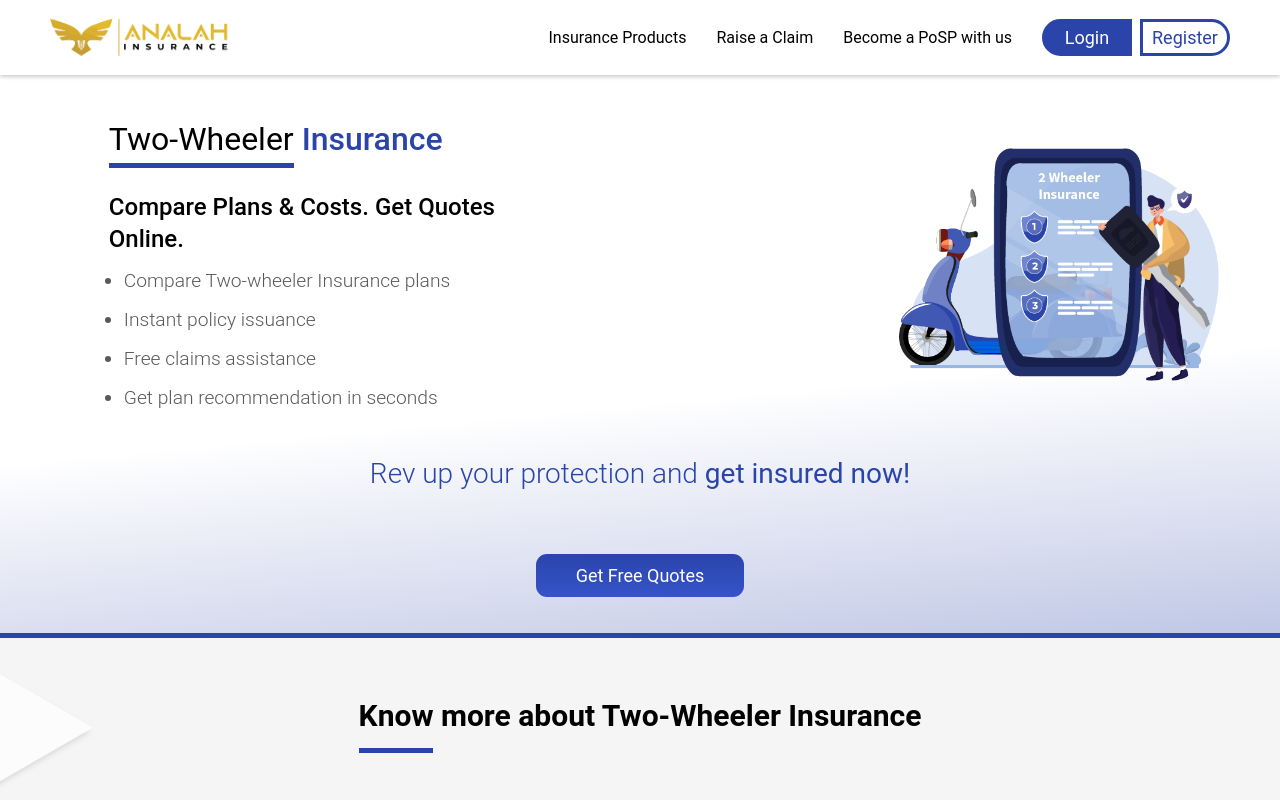
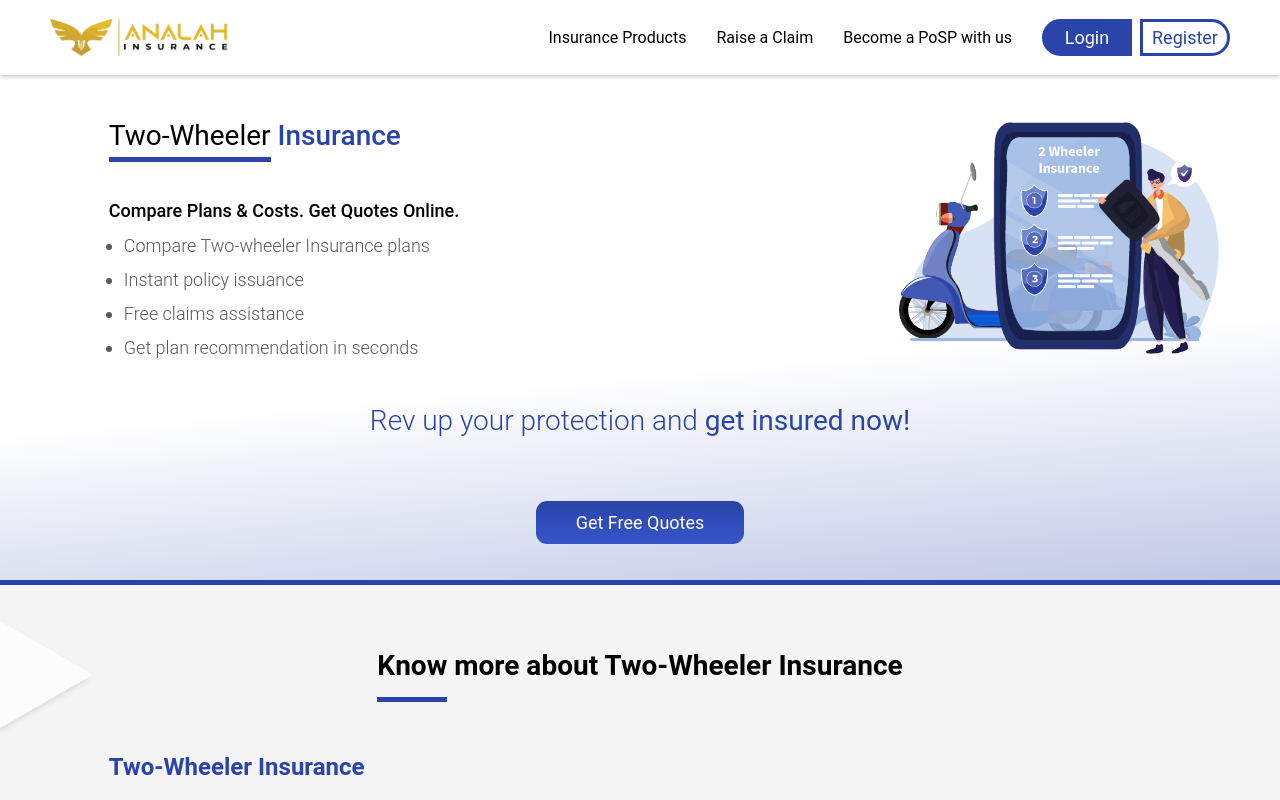
Before and after one commit to VivekAnalah/Analah_React, a React (Create React App) app: page /2-Wheeler in a window 1280 px wide. Shown: the top 800 px of the page. Built offline with nearby package versions, Linux system fonts and the light colour scheme.

Commit message:
changed the font sizes in posp and claim page

```diff
--- a/src/App.css
+++ b/src/App.css
@@ -1681,3 +1681,47 @@ mark {
   background-color: "white";
   border: "1px solid red";
 } */
+
+@media only screen and (max-width : 1294px) and (min-width : 1280px) {
+  .button_overlap{
+    margin-top: 27px;
+  }
+}
+
+@media only screen and (max-width : 1155px) and (min-width : 1024px) {
+  .button_overlap{
+    margin-top: 27px;
+  }
+}
+@media only screen and (max-width : 772px) and (min-width : 768px) {
+ .quotes{
+    width: 110%;
+
+  }
+}
+@media only screen and (max-width : 693px) and (min-width : 643px) {
+
+  .quotes{
+    width: 110%;
+
+  }
+}
+@media only screen and (max-width : 643px) and (min-width : 640px) {
+
+  .quotes{
+    width: 110%;
+
+  }
+}
+@media only screen and (max-width : 640px) and (min-width : 411px) {
+  .button_overlap{
+  margin-top: 5px;
+  }
+
+}
+@media only screen and (max-width : 342px) and (min-width : 0px) {
+  .button_overlap{
+  margin-top: 13px;
+  }
+
+}
--- a/src/Components/PolicyDetails.js
+++ b/src/Components/PolicyDetails.js
@@ -46,7 +46,8 @@ function PolicyDetails({
   add_ons_array,
   extra_data,
   gridTopRight,
-  gridTopLeft
+  gridTopLeft,
+  button_overlap
 }) {
   const matches = useMediaQuery("(max-width:500px)");
 
@@ -88,8 +89,8 @@ function PolicyDetails({
         <div className="flex flex-col sm:flex-row lg:gap-[12.2%] xl:gap-[15.2%] md:gap-[8%] gap-[5%] termLife relative items-center mt-[40px] pb-[20px]">
           <div className="lg:w-[45%] sm:w-[50%] w-[90%] order-2 sm:order-1 flex flex-col  pl-[8.5%] sm:pr-[0%] pr-[8.5%]">
             <div className=" ">
-              <div className="flex items-center sm:mt-[0px] mt-[10px]">
-                <h2 className="text-[#000000] font-normal  text-[24px]  md:text-[30px] sm:text-[27px] xl:text-[32px] pb-[2%]">
+              <div className="flex items-center sm:mt-[0px] mt-[20px]">
+                <h2 className="text-[#000000] font-normal sm:text-[22px] text-[24px] 2xl:text-[32px] lg:text-[28px] md:text-[26px]  pb-[2%]">
                   <span className="title-border-bottom">{myArr[0]}</span>{" "}
                   {myArr[1] === "Insurance" || myArr[1] === "Plans" ? (
                     <span className="text-[#2A44A9] font-medium">
@@ -101,14 +102,14 @@ function PolicyDetails({
                   <span className="text-[#2A44A9] font-medium">{myArr[2]}</span>
                 </h2>
               </div>
-              <h3 className=" text-base lg:text-2xl sm:font-[500] text-[18px] pt-[4%] text-[#000] pb-[2%]">
+              <h3 className=" text-base text-[16px] 2xl:text-[20px] lg:text-[18px] md:text-[16px]  sm:text-[14] sm:font-[500] lg:pt-[2rem] pt-[1rem] text-[#000] pb-[2%]">
                 {subhead}
               </h3>
-              <ul className="font-light text-xl xl:text-2xl text-[#595959] list-outside ... list-disc ml-[15px]  ">
-                <li className="pb-[7px] text-[1.2rem]">{list1}</li>
-                <li className="pb-[7px] text-[1.2rem]">{list2}</li>
-                <li className=" pb-[7px] text-[1.2rem]">{list3}</li>
-                <li className="text-[1.2rem]">{list4}</li>
+              <ul className="font-light text-[16px] 2xl:text-[20px] lg:text-[18px] md:text-[16px]  sm:text-[14] text-[#595959] list-outside ... list-disc ml-[15px]  ">
+                <li className="pb-[7px] ">{list1}</li>
+                <li className="pb-[7px] ">{list2}</li>
+                <li className=" pb-[7px] ">{list3}</li>
+                <li className="">{list4}</li>
               </ul>
             </div>
           </div>
@@ -119,7 +120,11 @@ function PolicyDetails({
                 alt={head}
                 className=" lg:w-[400px] md:w-[350px] sm:w-[350px] w-[80%] xl:ml-[-50%] lg:ml-[-5%] "
               />
-            ) : (
+            ) : img === "Group_ins" ? <> <img
+            src={require(`../Assets/Images/${img}.png`)}
+            alt={head}
+            className=" lg:w-[300px] sm:w-[250px] w-[60%] "
+          />  </> : (
               <img
                 src={require(`../Assets/Images/${img}.png`)}
                 alt={head}
@@ -130,7 +135,7 @@ function PolicyDetails({
         </div>
       </div>
       <div className="flex justify-center items-center relative xl:top-[-80px] lg:top-[-80px] md:top-[-80px] sm:top-[-60px] top-[-60px] ">
-        <div className="text-center items-center   h-[20px] absolute top-[0%] ">
+        {button_overlap ? <><div className="button_overlap text-center items-center h-[20px] absolute top-[0%] sm:mt-[0] mt-[15px]">
           <a href={quotes_link} target="blank">
             <button
               className="justify-center items-center py-2 text-[#FFFFFF] px-10 sm:text-[18px] text-[15px]"
@@ -141,14 +146,27 @@ function PolicyDetails({
               {quotes}
             </button>
           </a>
-        </div>
+        </div></>: <><div className="text-center items-center h-[20px] absolute top-[0%] ">
+          <a href={quotes_link} target="blank">
+            <button
+              className="justify-center items-center py-2 text-[#FFFFFF] px-10 sm:text-[18px] text-[15px]"
+              style={divStyles}
+                    onMouseEnter={handleMouseEnter}
+                    onMouseLeave={handleMouseLeave}
+            >
+              {quotes}
+            </button>
+          </a>
+        </div></>}
+
+
       </div>
       <div className="relative top-[0px]">
         <div
-          className="items-center  w-[100%]   absolute lg:top-[-180px] md:top-[-150px] sm:top-[-120px] top-[-120px] lg:pl-[25%] lg:pr-[25%] md:pl-[20%] md:pr-[20%] sm:pl-[20%] sm:pr-[20%] pl-[5%] pr-[5%] "
+          className="items-center  w-[100%] absolute lg:top-[-180px] md:top-[-150px] sm:top-[-120px] top-[-120px] lg:pl-[25%] lg:pr-[25%] md:pl-[20%] md:pr-[20%] sm:pl-[20%] sm:pr-[20%] pl-[5%] pr-[5%] "
           style={{ textAlign: "center" }}
         >
-          <h2 className="text-[#000000] text-center text-[16px]  md:text-[20px] sm:text-[18px] lg:text-[25px] xl:text-[28px] items-center">
+          <h2 className="quotes  text-[#000000] text-center text-[16px]  md:text-[20px] sm:text-[18px] lg:text-[25px] xl:text-[28px] items-center">
             <span className="text-[#2A44A9] font-light">{Ins_Text_1}</span>{" "}
             <span className="text-[#2A44A9] font-normal">{Ins_Text_2}</span>{" "}
             <span className="text-[#2A44A9] font-light">{Ins_Text_3}</span>
@@ -162,32 +180,23 @@ function PolicyDetails({
               "linear-gradient(-5.38deg, rgb(42, 68, 168) -107.1%, rgba(255, 255, 255, 0.06) 45.41%)",
           }}
         >
-          {/* <h2>Know more about {head}</h2> */}
+
         </div>
       </div>
 
       <div className="my-0 bg-[#F5F5F5]">
-        {/* <div
-          style={{ display: matches ? "none" : "" }}
-          className="bg-[#F5F5F5]"
-        >
-          <img
-            alt="left triangle"
-            src={require("../Assets/Images/leftTriangle.png")}
-            className="object-contain aspect-auto  w-[100px] h-auto"
-          />
-        </div>  */}
+
 
         <div className="relative ">
           <img
             alt="left triangle"
             style={{ display: matches ? "none" : "" }}
             src={require("../Assets/Images/rightTriangle.png")}
-            className="object-contain aspect-auto sm:w-[100px] w-[70px] absolute sm:top-[1%] top-[2.5%]  h-auto rotate-180"
+            className="object-contain aspect-auto sm:w-[100px] w-[0px] absolute sm:top-[1%] top-[2.5%]  h-auto rotate-180"
           />
           <div className="bg-[#F5F5F5] pt-10 ml-[8.5%] mr-[8.5%] mx-auto pb-10 lg:pb-20">
             <div>
-              <h2 className="font-semibold text-xl my-3 lg:my-5 lg:m-0 pb-8 lg:pb-11 lg:text-3xl text-center">
+              <h2 className="font-semibold my-3 lg:my-5 lg:m-0 pb-8 lg:pb-11 text-center sm:text-[22px] text-[24px] 2xl:text-[32px] lg:text-[28px] md:text-[26px]">
                 <span className=" sm:border-b-[5px] sm:pb-[15px] sm:border-[#2a44a9]">
                   Know
                 </span>{" "}
@@ -575,7 +584,7 @@ function PolicyDetails({
             alt="left triangle"
             style={{ display: matches ? "none" : "" }}
             src={require("../Assets/Images/rightTriangle.png")}
-            className="object-contain aspect-auto sm:w-[100px] w-[70px] absolute  bottom-[0%] right-[0%]  h-auto  sm:block hidden"
+            className="object-contain aspect-auto sm:w-[100px] w-[0px] absolute  bottom-[0%] right-[0%]  h-auto  sm:block hidden"
           />
         </div>
       </div>
--- a/src/Components/Raise.js
+++ b/src/Components/Raise.js
@@ -69,7 +69,7 @@ function Raise() {
           <div className="sm:w-1/2 order-1 sm:order-2 flex flex-col w-[70%]  sm:w-[50%]">
             <div className="">
               <div
-                className="rounded-tr-[349px] ml-auto w-auto h-full py-16 max-w-[100%] sm:max-w-[100%] xl:max-w-[100%] "
+                className="rounded-tr-[349px] ml-auto w-auto h-full py-16 max-w-[100%] sm:max-w-[100%] xl:max-w-[85%] "
                 style={{
                   background:
                     "linear-gradient(172.81deg, #2A44A9 -68.4%, rgba(255, 255, 255, 0.06) 87.56%)",
--- a/src/Screens/Insurances/GroupInsurance.js
+++ b/src/Screens/Insurances/GroupInsurance.js
@@ -93,6 +93,7 @@ desc: "Under Section 80D of the Income Tax Act, employers are eligible to avail
         benefits={benefits}
         keyTerms={keyTerms}
         quotes = {"Get Free Quotes"}
+        button_overlap = {true}
       />
     </div>
   );
--- a/src/Screens/Insurances/GuaranteedReturns.js
+++ b/src/Screens/Insurances/GuaranteedReturns.js
@@ -41,6 +41,17 @@ function GuaranteedReturns() {
         }}
       >
         <div className="flex flex-col sm:flex-row lg:gap-[12.2%] xl:gap-[15.2%] md:gap-[8%] gap-[5%] termLife relative items-center mt-[40px] pb-[20px]" >
+
+          <div className="hidden sm:order-2 sm:block flex flex-col items-center xl:ml-[5%] lg:ml-[5%]">
+
+
+            {/* ---------- Form -------------  */}
+            <img
+              src={require(`../../Assets/Images/Guaranteed_ins.png`)}
+              alt={"Investment"}
+              className=" lg:w-[320px] md:w-[250px] sm:w-[250px] w-[60%]"
+            />
+          </div>
           <div className="lg:w-[45%] sm:w-[50%] w-[90%] order-2 sm:order-1 flex flex-col  pl-[8.5%] sm:pr-[0%] pr-[8.5%]">
             <div className=" ">
               <div className="flex items-center sm:mt-[0px] mt-[10px]">
@@ -124,35 +135,9 @@ function GuaranteedReturns() {
             </div>
             </div>
           </div>
-          <div className="hidden sm:order-2 sm:block flex flex-col items-center xl:ml-[5%] lg:ml-[5%]">
-
-
-            {/* ---------- Form -------------  */}
-            <img
-              src={require(`../../Assets/Images/Guaranteed_ins.png`)}
-              alt={"Investment"}
-              className=" lg:w-[420px] md:w-[350px] sm:w-[250px] w-[60%]"
-            />
-          </div>
         </div>
       </div>
-      {/* Get Quote Button */}
-      {/* <div className="flex justify-center items-center relative xl:top-[-80px] lg:top-[-80px] md:top-[-80px] sm:top-[-60px] top-[-60px] ">
-        <div className="text-center items-center   h-[20px] absolute top-[0%] ">
-          <a href="" target="blank">
-            <button
-              className="justify-center items-center py-2 text-[#FFFFFF] px-10 sm:text-[18px] text-[15px] "
-              style={{
-                background: "linear-gradient(180deg, #2A44A9 0%, #3654CA 100%)",
-                borderRadius: 11,
-              }}
-            >
-
-            </button>
-          </a>
-        </div>
-      </div> */}
-      <div className="relative top-[0px]">
+     <div className="relative top-[0px]">
 
 
         <div
--- a/src/Screens/Insurances/InvestmentPlans.js
+++ b/src/Screens/Insurances/InvestmentPlans.js
@@ -130,7 +130,7 @@ function InvestmentPlans() {
             <img
               src={require(`../../Assets/Images/Invest_ins.png`)}
               alt={"Investment"}
-              className=" lg:w-[420px] md:w-[350px] sm:w-[250px] w-[60%]"
+              className=" lg:w-[320px] md:w-[250px] sm:w-[250px] w-[60%]"
             />
           </div>
         </div>
--- a/src/Screens/Insurances/TravelInsurance.js
+++ b/src/Screens/Insurances/TravelInsurance.js
@@ -150,6 +150,8 @@ function Travel() {
         gridTopRight = {"Meaning"}
           gridHeader={"What is covered in Travel Insurance?"}
           gridText={gridText}
+
+          button_overlap = {true}
           />
     </div>
   );
```
